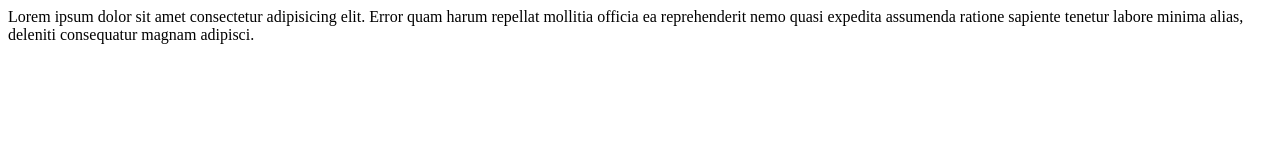
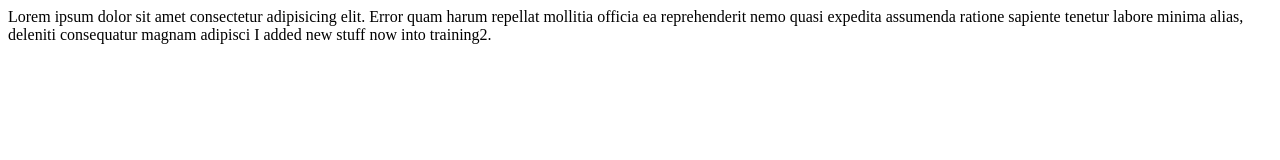
Before and after one commit to lalith027/sk-training, a plain HTML site: page First/index.html in a window 1280 px wide. Drawn offline with Linux system fonts and the light colour scheme.

Commit message:
addition to training2

```diff
--- a/First/index.html
+++ b/First/index.html
@@ -12,7 +12,7 @@
 <body>
     <div>Lorem ipsum dolor sit amet consectetur adipisicing elit. Error quam harum repellat mollitia officia ea
         reprehenderit nemo quasi expedita assumenda ratione sapiente tenetur labore minima alias, deleniti consequatur
-        magnam adipisci.</div>
+        magnam adipisci I added new stuff now into training2.</div>
 </body>
 
 </html>
```
